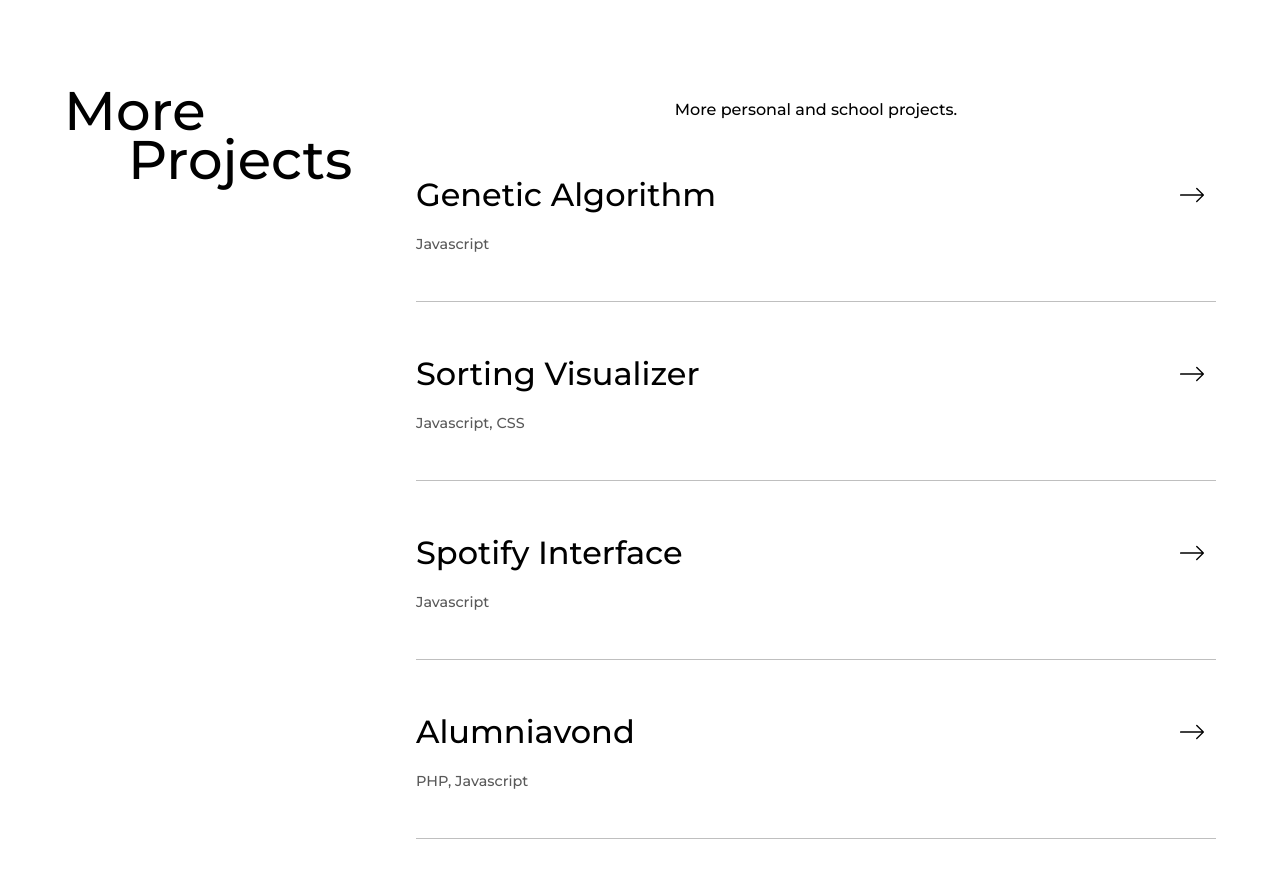
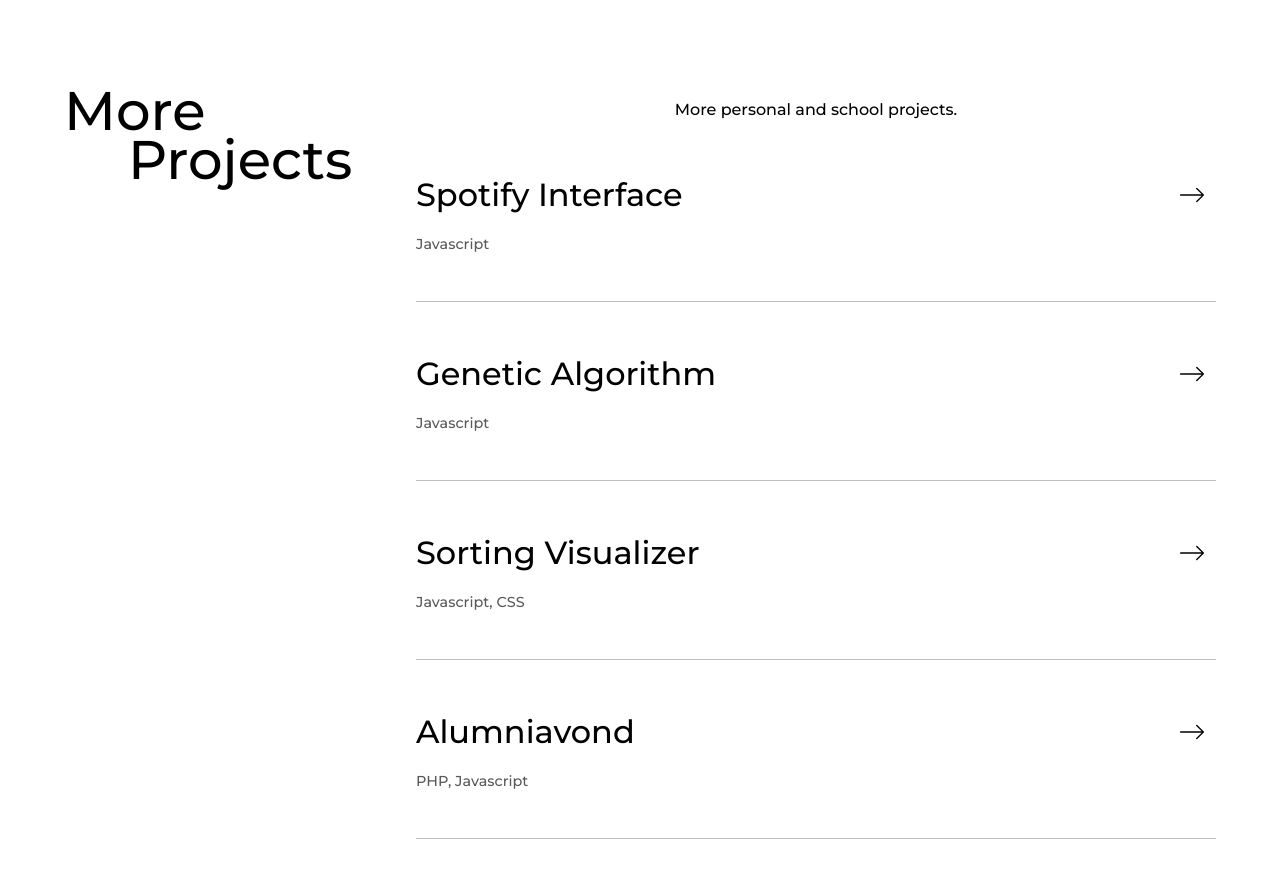
Before and after one commit to The-Sander/Portfolio, a Vue app: page / in a window 1280 px wide. Shown: the part 4280-5176 px from the top of the page. Built offline with nearby package versions, Linux system fonts and the light colour scheme.

Commit message:
moved spotify up

```diff
--- a/src/components/MoreProjects.vue
+++ b/src/components/MoreProjects.vue
@@ -30,6 +30,12 @@ export default {
     return {
       works: [
         {
+          title: "Spotify Interface",
+          info: "Javascript",
+          route: "https://spotifyinterface.netlify.app/#",
+          onsite: false,
+        },
+        {
           title: "Genetic Algorithm",
           info: "Javascript",
           route: "genalgo",
@@ -40,12 +46,6 @@ export default {
           info: "Javascript, CSS",
           route: "sorting",
           onsite: true,
-        },
-        {
-          title: "Spotify Interface",
-          info: "Javascript",
-          route: "https://spotifyinterface.netlify.app/#",
-          onsite: false,
         },
         {
           title: "Alumniavond",
```
